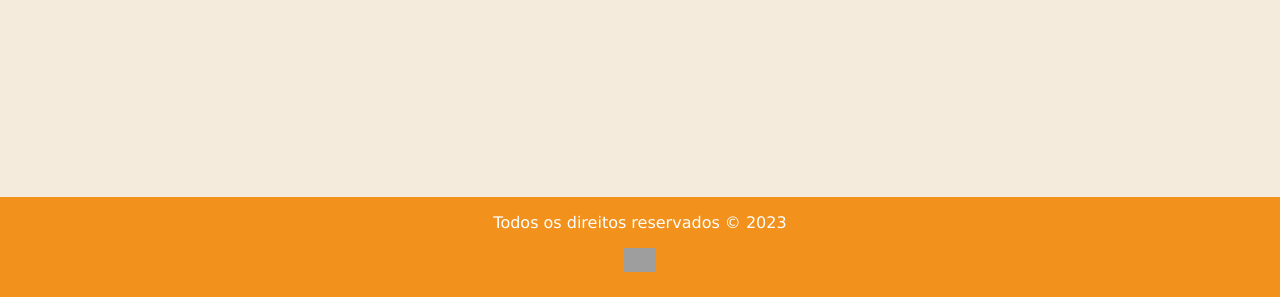
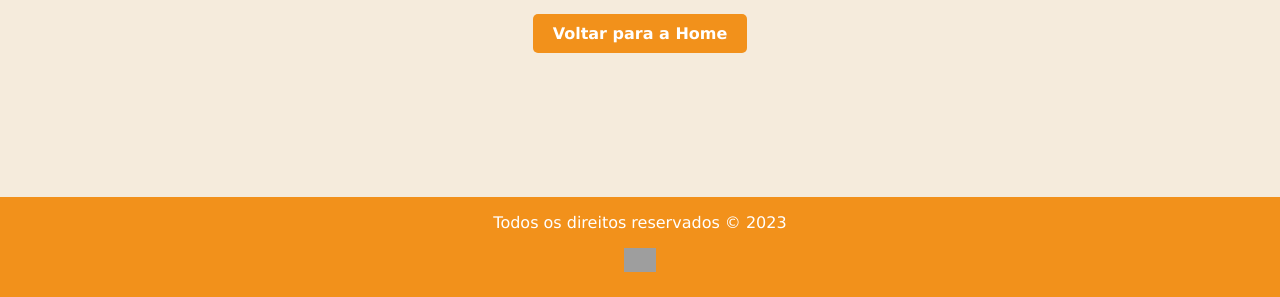
Before and after one commit to thiago-rferreira/desafiohtmlcssgit, a plain HTML site: page pages/sucess.html in a window 1280 px wide. Shown: the part 503-800 px from the top of the page. Drawn offline with Linux system fonts and the light colour scheme.

Commit message:
sucess html

```diff
--- a/assets/css/style.sucess.css
+++ b/assets/css/style.sucess.css
@@ -70,3 +70,19 @@ button:hover {
     height: auto;
     margin-top: 10%;
 }
+
+.home-button {
+    display: inline-block;
+    background-color: #F2911B;
+    color: #fff;
+    padding: 10px 20px;
+    border-radius: 5px;
+    text-decoration: none;
+    font-weight: bold;
+    transition: background-color 0.3s ease;
+    margin-top: 20px;
+  }
+
+  .home-button:hover {
+    background-color: #ce7100;
+  }
--- a/pages/sucess.html
+++ b/pages/sucess.html
@@ -12,7 +12,9 @@
   <div id="div_img">
     <img src="https://cdn2.iconfinder.com/data/icons/greenline/512/check-1024.png" width="128">
     <h2>Formulário enviado com sucesso!</h2>
+    <a class="home-button" href="./../index.html">Voltar para a Home</a>
   </div>
+
 
   <iframe id="iframefooter" src="./../layouts/footer.html" frameborder="0" scrolling="no" width="100%"></iframe>
 </body>
```
